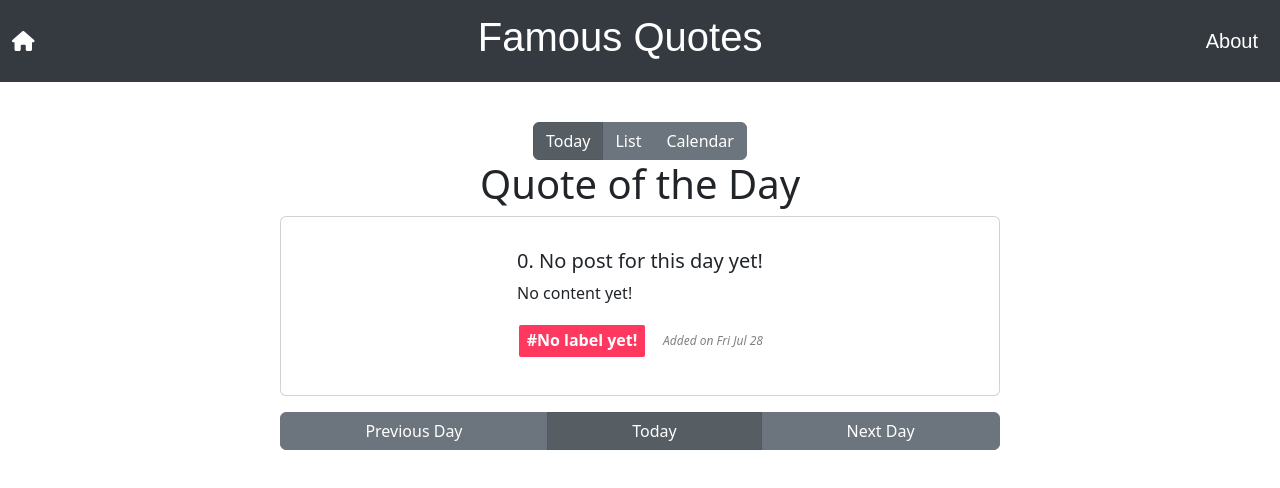
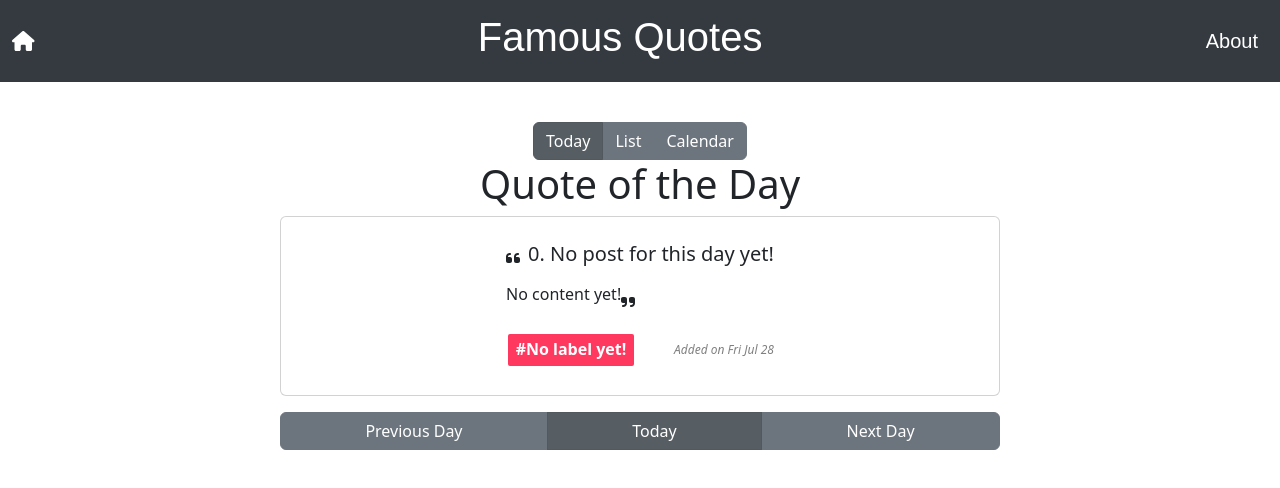
Before and after one commit to lambley/journal-frontend, a React (Create React App) app: page / in a window 1280 px wide. Shown: the top 488 px of the page. Built offline with nearby package versions, Linux system fonts and the light colour scheme; no server answers.

Commit message:
add a fontawesome icon for quote cards

```diff
--- a/src/Components/Post.tsx
+++ b/src/Components/Post.tsx
@@ -1,6 +1,8 @@
 import React from "react";
 import { IPost } from "../types/data";
 import Card from 'react-bootstrap/Card';
+import { FontAwesomeIcon } from '@fortawesome/react-fontawesome';
+import { faQuoteLeft, faQuoteRight } from '@fortawesome/free-solid-svg-icons';
 
 export const Post = (props: IPost) => {
   const { title, content, label, created_at } = props;
@@ -29,8 +31,14 @@ export const Post = (props: IPost) => {
       flexWrap: "wrap",
     }}>
       <Card.Body>
-        <Card.Title>{props.id}. {title}</Card.Title>
-        <Card.Text>{content}</Card.Text>
+        <div className="post-quote-left">
+          <FontAwesomeIcon icon={faQuoteLeft} style={{ marginRight: "8px" }} />
+          <Card.Title>{props.id}. {title}</Card.Title>
+        </div>
+        <div className="post-quote-right">
+          <Card.Text>{content}</Card.Text>
+          <FontAwesomeIcon icon={faQuoteRight} style={{ marginRight: "8px" }} />
+        </div>
         <div className="post-card-bottom">
           <span className={`post-label ${colourLabels(label)}`}>#{label}</span>
           <div className="post-date"><i>Added on {created_at?.toString().slice(0, 10)}</i></div>
--- a/src/stylesheets/posts.css
+++ b/src/stylesheets/posts.css
@@ -55,6 +55,17 @@
   box-shadow: 1px 3px 6px 1px #80808066;
 }
 
+.post-card {
+  height: "180px";
+  display: "flex";
+  flex-direction: "column";
+  justify-content: "center";
+  align-items: "center";
+  align-content: "center";
+  padding: "16px";
+  flex-wrap: "wrap";
+}
+
 .post-card-button-wrapper {
   display: flex;
   z-index: 1000;
@@ -103,3 +114,23 @@
   margin-left: auto;
   margin-right: auto;
 }
+
+.post-quote-left {
+  display: flex;
+  align-items: center;
+  margin-bottom: 8px;
+}
+
+.post-quote-left, .post-quote-right {
+  display: flex;
+  align-items: center;
+}
+
+.post-quote-left {
+  margin-bottom: 8px;
+}
+
+.post-quote-right {
+  margin-top: 8px;
+  padding-right: 4px;
+}
```
